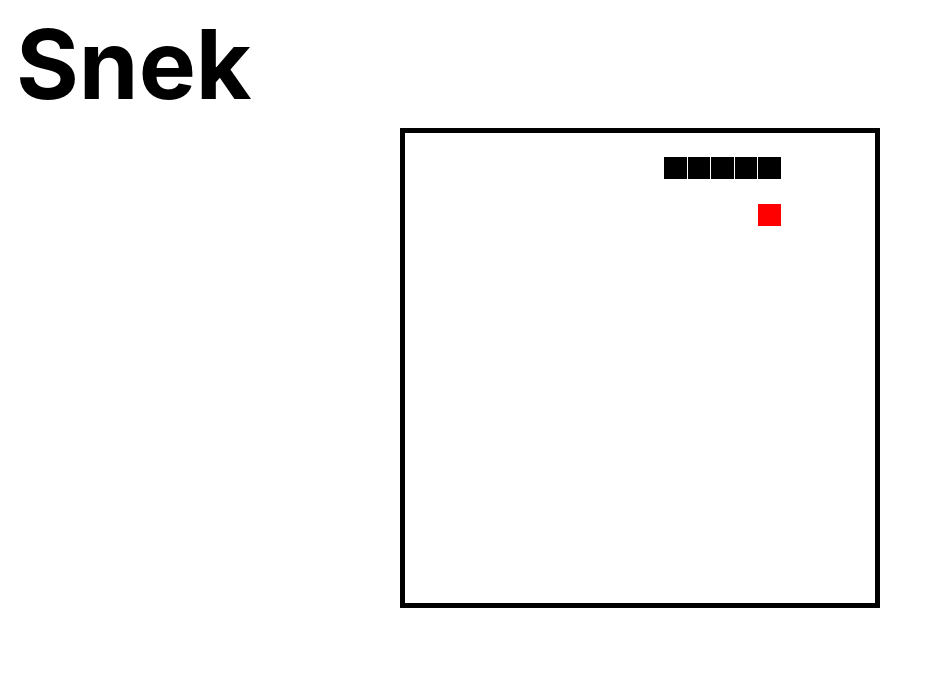
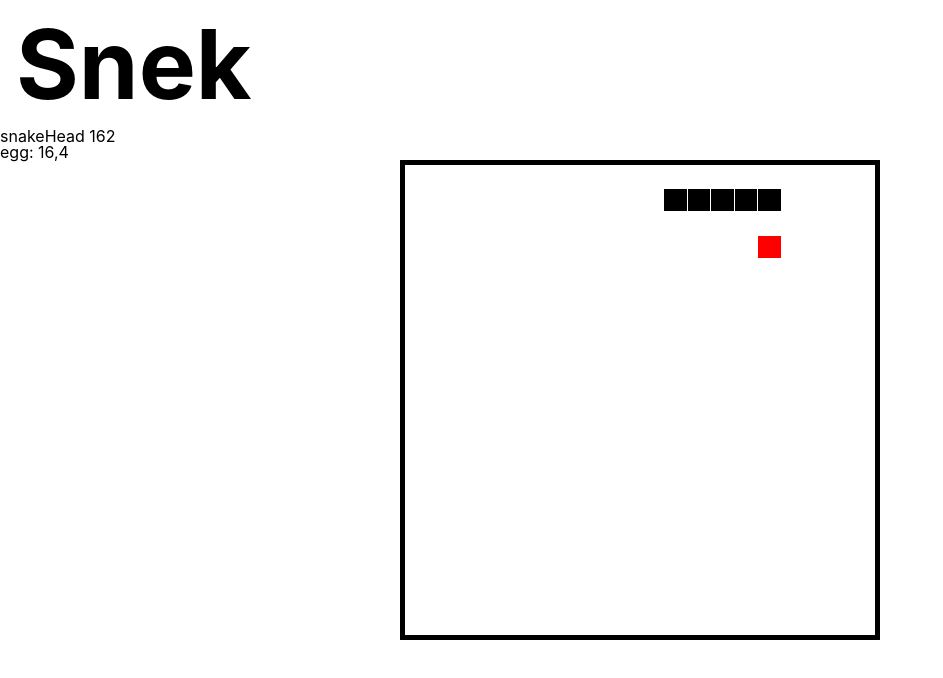
Before and after one commit to arrested-developer/snek, a React (Create React App) app: page / in a window 1280 px wide. Shown: the top 678 px of the page, without its empty margins (0-943 px from the left). Built offline with nearby package versions, Linux system fonts and the light colour scheme.

Commit message:
detect when snake eats egg

```diff
--- a/src/App.js
+++ b/src/App.js
@@ -40,6 +40,10 @@ class App extends Component {
   stopInterval = () => {
     clearInterval(this.interval);
   };
+  resetInterval = () => {
+    this.stopInterval();
+    this.startInterval();
+  };
   newEgg = () => {
     const randomWithin = n => Math.ceil(Math.random() * n);
     const eggPos = [randomWithin(this.gridSize), randomWithin(this.gridSize)];
@@ -66,34 +70,47 @@ class App extends Component {
   };
   updateBoard = () => {
     this.dir = this.nextDir;
+    if (this.snakeFoundEgg()) console.log('EGGY');
     this.moveSnake(this.dir);
   };
-  moveSnake = dir => {
+  moveSnake = () => {
     this.setState(prev => {
-      const [x, y] = prev.snake[prev.snake.length - 1];
-      let nextPos;
-      if (dir === 'right') {
-        nextPos = [x === this.gridSize ? 1 : x + 1, y];
-      } else if (dir === 'left') {
-        nextPos = [x === 1 ? this.gridSize : x - 1, y];
-      } else if (dir === 'down') {
-        nextPos = [x, y === this.gridSize ? 1 : y + 1];
-      } else if (dir === 'up') {
-        nextPos = [x, y === 1 ? this.gridSize : y - 1];
-      }
+      const nextPos = this.getNextPos(prev.snake);
       const snake = this.makeNewSnake(prev.snake, nextPos, this.level);
       return {
         snake,
       };
     });
   };
+  snakeFoundEgg = () =>
+    this.coordsMatch(this.getNextPos(this.state.snake), this.state.egg);
+  getNextPos = snake => {
+    const [x, y] = snake[snake.length - 1];
+    let nextPos;
+    if (this.dir === 'right') {
+      nextPos = [x === this.gridSize ? 1 : x + 1, y];
+    } else if (this.dir === 'left') {
+      nextPos = [x === 1 ? this.gridSize : x - 1, y];
+    } else if (this.dir === 'down') {
+      nextPos = [x, y === this.gridSize ? 1 : y + 1];
+    } else if (this.dir === 'up') {
+      nextPos = [x, y === 1 ? this.gridSize : y - 1];
+    }
+    return nextPos;
+  };
   makeNewSnake(prevSnake, nextPos, level) {
     return prevSnake.concat([nextPos]).slice(-1 * (level + 4));
   }
+  levelUp = () => {
+    this.level++;
+    this.setState(s => ({ egg: this.newEgg() }));
+  };
   render() {
     return (
       <div className="App">
         <H1>Snek</H1>
+        <div>snakeHead {this.state.snake.slice(-1)}</div>
+        <div>egg: {this.state.egg && this.state.egg.join(',')}</div>
         <Board
           snake={this.state.snake}
           egg={this.state.egg}
```
